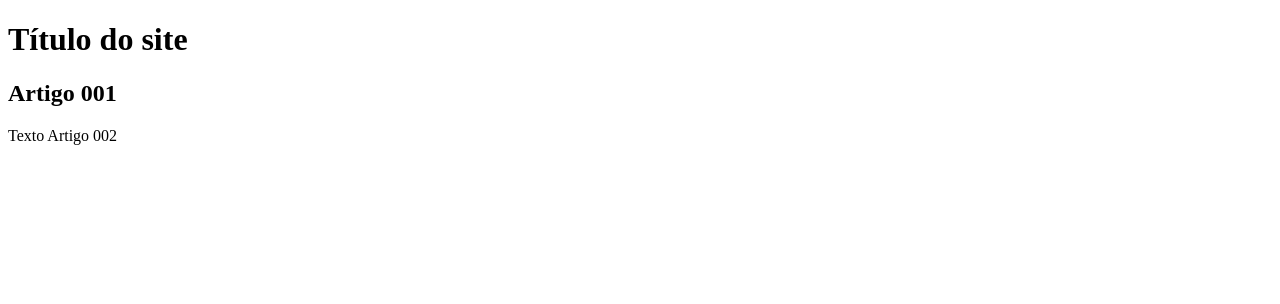
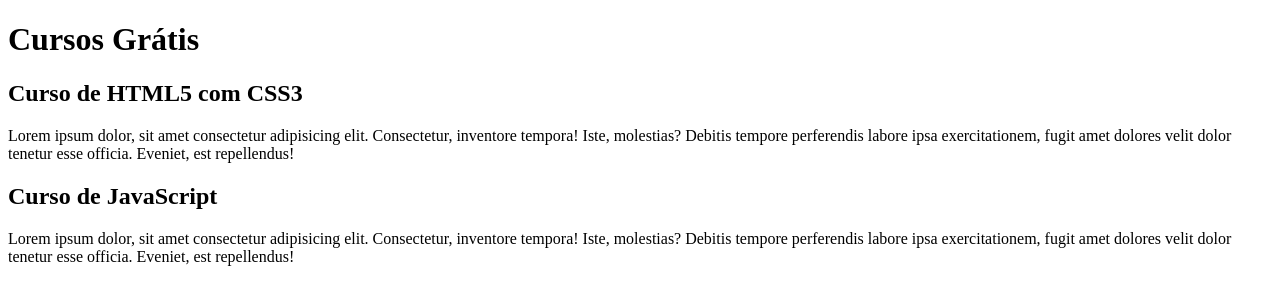
Before and after one commit to BrunoChagas93/projeto-site, a plain HTML site: page index.html in a window 1280 px wide. Drawn offline with Linux system fonts and the light colour scheme.

Commit message:
conteúdo

```diff
--- a/index.html
+++ b/index.html
@@ -9,11 +9,15 @@
 <body>
     <main>
         <header>
-            <h1>Título do site</h1>
+            <h1>Cursos Grátis</h1>
         </header>
         <article>
-            <h2>Artigo 001</h2>
-            <p>Texto Artigo 002</p>
+            <h2>Curso de HTML5 com CSS3</h2>
+            <p>Lorem ipsum dolor, sit amet consectetur adipisicing elit. Consectetur, inventore tempora! Iste, molestias? Debitis tempore perferendis labore ipsa exercitationem, fugit amet dolores velit dolor tenetur esse officia. Eveniet, est repellendus!</p>
+        </article>
+        <article>
+            <h2>Curso de JavaScript</h2>
+            <p>Lorem ipsum dolor, sit amet consectetur adipisicing elit. Consectetur, inventore tempora! Iste, molestias? Debitis tempore perferendis labore ipsa exercitationem, fugit amet dolores velit dolor tenetur esse officia. Eveniet, est repellendus!</p>
         </article>
     </main>
 </body>
```
